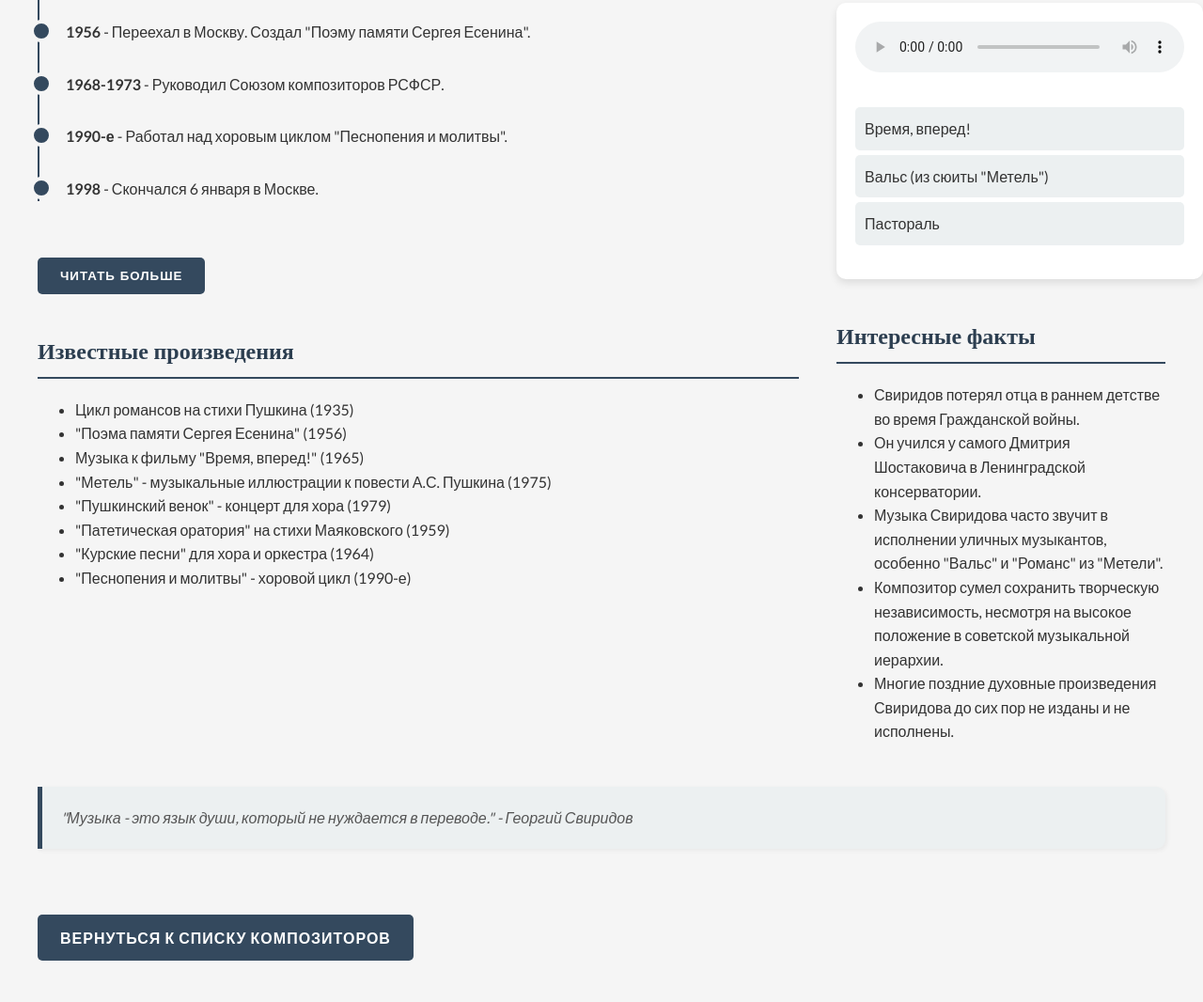
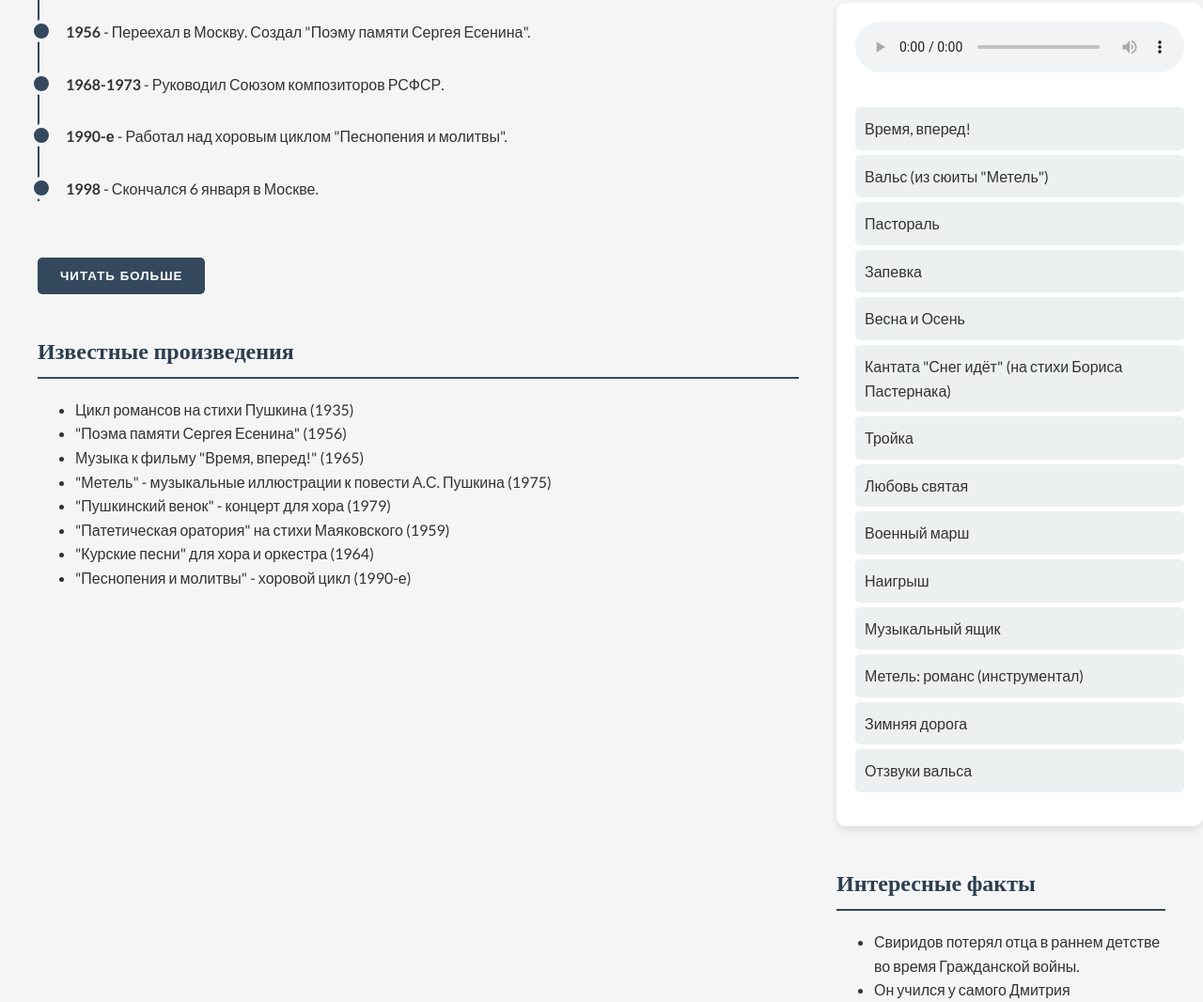
Before and after one commit to sviatoslavgladyshev/composers, a plain HTML site: page sviridov/index.html in a window 1280 px wide. Shown: the part 681-1747 px from the top of the page at 94% size. Before the commit the page ends 1723 px from the top, so only its background shows below. Drawn offline with nearby package versions, Linux system fonts and the light colour scheme.

Commit message:
sviridov

```diff
--- a/sviridov/index.html
+++ b/sviridov/index.html
@@ -272,6 +272,17 @@
                         <li data-src="../sviridov/music/Георгий Свиридов - Время, Вперед! (mp3ostrov.com).mp3">Время, вперед!</li>
                         <li data-src="../sviridov/music/Г. Свиридов - Метель Вальс  (audiopoisk.com).mp3">Вальс (из сюиты "Метель")</li>
                         <li data-src="../sviridov/music/001 - Свиридов Георгий - Пастораль (mp3ostrov.com).mp3">Пастораль</li>
+                        <li data-src="../sviridov/music/01 - свиридов запевка.mp3">Запевка</li>
+                        <li data-src="../sviridov/music/002 - Георгий Свиридов - Весна И Осень.mp3">Весна и Осень</li>
+                        <li data-src="../sviridov/music/02 - Георгий Свиридов - кантата Снег идёт ( на стихи Бориса Пастернака)_(YoSound.ru).mp3">Кантата "Снег идёт" (на стихи Бориса Пастернака)</li>
+                        <li data-src="../sviridov/music/003 - Свиридов Георгий - Тройка (mp3ostrov.com).mp3">Тройка</li>
+                        <li data-src="../sviridov/music/04 - Г. Свиридов - Любовь святая.mp3">Любовь святая</li>
+                        <li data-src="../sviridov/music/004 - Свиридов Георгий - Военный марш (mp3ostrov.com).mp3">Военный марш</li>
+                        <li data-src="../sviridov/music/15 - Свиридов - 'Наигрыш'.mp3">Наигрыш</li>
+                        <li data-src="../sviridov/music/Георгий Свиридов - Музыкальный ящик  (audiopoisk.com).mp3">Музыкальный ящик</li>
+                        <li data-src="../sviridov/music/романс из метели свиридова  медленный романс инструментал.mp3">Метель: романс (инструментал)</li>
+                        <li data-src="../sviridov/music/Свиридов Георгий - Зимняя дорога (mp3ostrov.com).mp3">Зимняя дорога</li>
+                        <li data-src="../sviridov/music/Свиридов Георгий - Отзвуки вальса (mp3ostrov.com).mp3">Отзвуки вальса</li>
                     </ul>
                 </div>
                 <h2>Интересные факты</h2>
```
